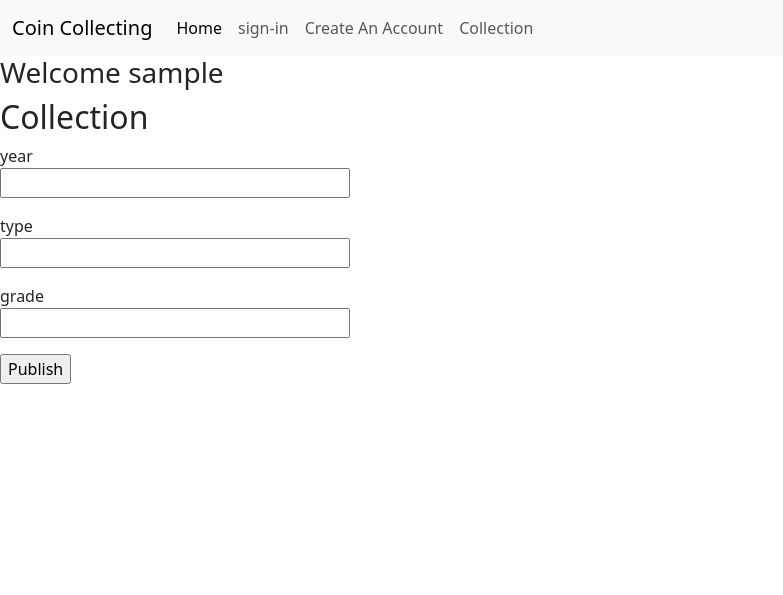
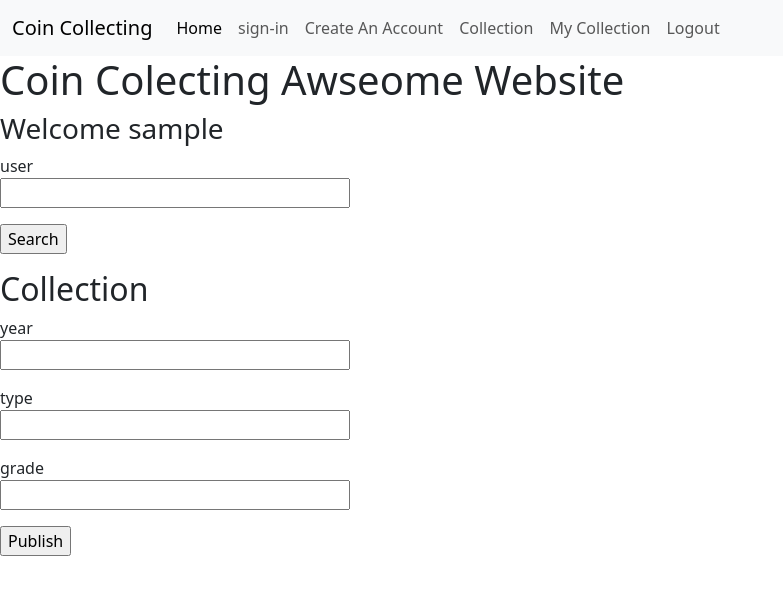
Before and after one commit to rayruenheck/coin-collecting-hw, a Flask app: page /social/post in a window 1280 px wide. Shown: the top 595 px of the page, without its empty margins (0-783 px from the left). Run offline with Flask 3, Linux system fonts and the light colour scheme; the visitor is signed in with stand-in values (Sample User, id 1).

Commit message:
added api functionality also a sign out feature and a post collection

```diff
--- a/app/__init__.py
+++ b/app/__init__.py
@@ -21,4 +21,8 @@ app.register_blueprint(main_bp)
 from app.blueprints.social import bp as social_bp
 app.register_blueprint(social_bp)
 
+from app.blueprints.api import bp as api_bp
+app.register_blueprint(api_bp)
+
+
 from app import models
--- /dev/null
+++ b/app/blueprints/api/__init__.py
@@ -0,0 +1,6 @@
+from flask import Blueprint
+
+
+bp = Blueprint('api', __name__, url_prefix='/api')
+
+from app.blueprints.api import routes, auth_routes
--- a/app/blueprints/main/routes.py
+++ b/app/blueprints/main/routes.py
@@ -1,8 +1,15 @@
-from flask import render_template
+from flask import render_template, g
 
 from . import bp
+
+from app import app
+from app.forms import UserSearchForm
+
+@app.before_request
+def before_request():
+    g.user_search_form = UserSearchForm()
 
 
 @bp.route('/')
 def home():
-    return render_template('index.j2', title='home')
+    return render_template('index.j2', title='home', user_search_form=g.user_search_form)
--- a/app/blueprints/social/routes.py
+++ b/app/blueprints/social/routes.py
@@ -1,14 +1,30 @@
-from flask import render_template
+from flask import render_template, flash, redirect, url_for, g
 from . import bp
-from flask_login import current_user
-from app.models import Post
+from flask_login import current_user, login_required
+from app.models import Post, User
 from app.forms import PostForm
 
 @bp.route('/post', methods=['GET','POST'])
+@login_required
 def post():
     form = PostForm()
     if form.validate_on_submit():
         p = Post(year=form.year.data, type=form.type.data, grade=form.grade.data)
         p.user_id = current_user.user_id
         p.commit()
-    return render_template('post.j2', form=form)
+        flash('Published', 'success')
+        return redirect(url_for('social.user_page', username=current_user.username))
+    return render_template('post.j2', form=form, user_search_form=g.user_search_form)
+
+@bp.route('/userpage/<username>')
+@login_required
+def user_page(username):
+    user = User.query.filter_by(username=username).first()
+    return render_template('user_page.j2', title=username, user=user, user_search_form=g.user_search_form)
+
+@bp.route('/user-search', methods=['POST'])
+@login_required
+def user_search():
+    if g.user_search_form.validate_on_submit():
+        return redirect(url_for('social.user_page', username=g.user_search_form.user.data))
+    return redirect(url_for('main.home'))
--- a/app/forms.py
+++ b/app/forms.py
@@ -21,3 +21,7 @@ class PostForm(FlaskForm):
     type = StringField('type', validators=[DataRequired()])
     grade = StringField('grade', validators=[DataRequired()])
     submit = SubmitField('Publish')
+
+class UserSearchForm(FlaskForm):
+    user = StringField('user', validators=[DataRequired()])
+    submit = SubmitField('Search')
--- a/app/models.py
+++ b/app/models.py
@@ -15,6 +15,7 @@ class User(UserMixin, db.Model):
     username = db.Column(db.String, unique=True)
     email = db.Column(db.String, unique=True)
     password = db.Column(db.String)
+    posts = db.relationship('Post', backref='author', lazy=True)
 
     def __repr__(self):
         return f'user: {self.username}'
--- a/app/templates/base.j2
+++ b/app/templates/base.j2
@@ -23,12 +23,15 @@
     </li>
 
     {% endfor %}
+
     </ul>
     {% endif %}
+    {% endwith %}
+    <h1>Coin Colecting Awseome Website</h1>
     {% if current_user.is_authenticated %}
         <h3>Welcome {{ current_user.username }}</h3>
+    {% include "./includes/user_search.j2" %}
     {% endif %}
-    {% endwith %}
   {% block content %}{% endblock%}
 
 
--- /dev/null
+++ b/app/templates/includes/user_search.j2
@@ -0,0 +1,10 @@
+<form action="{{ url_for('social.user_search')}}" method="post">
+
+    {{ user_search_form.hidden_tag()}}
+    <p>
+    {{user_search_form.user.label}}<br>
+    {{user_search_form.user(size=32)}}
+    </p>
+
+    <p>{{user_search_form.submit()}}</p>
+</form>
--- a/app/templates/navbar.j2
+++ b/app/templates/navbar.j2
@@ -18,6 +18,12 @@
         <li class="nav-item">
           <a class="nav-link" href="/social/post">Collection</a>
         </li>
+        <li class="nav-item">
+          <a class="nav-link" href="{{url_for('social.user_page', username=current_user.username)}}">My Collection</a>
+        </li>
+        <li class="nav-item">
+          <a class="nav-link" href="/auth/logout">Logout</a>
+        </li>
       </ul>
     </div>
   </div>
```
Also changed, not shown: app/blueprints/api/auth_routes.py (added, +32 -0 lines), app/blueprints/api/routes.py (added, +27 -0 lines), app/blueprints/auth/routes.py (+7 -1 lines), app/templates/user_page.j2 (added, +11 -0 lines).
